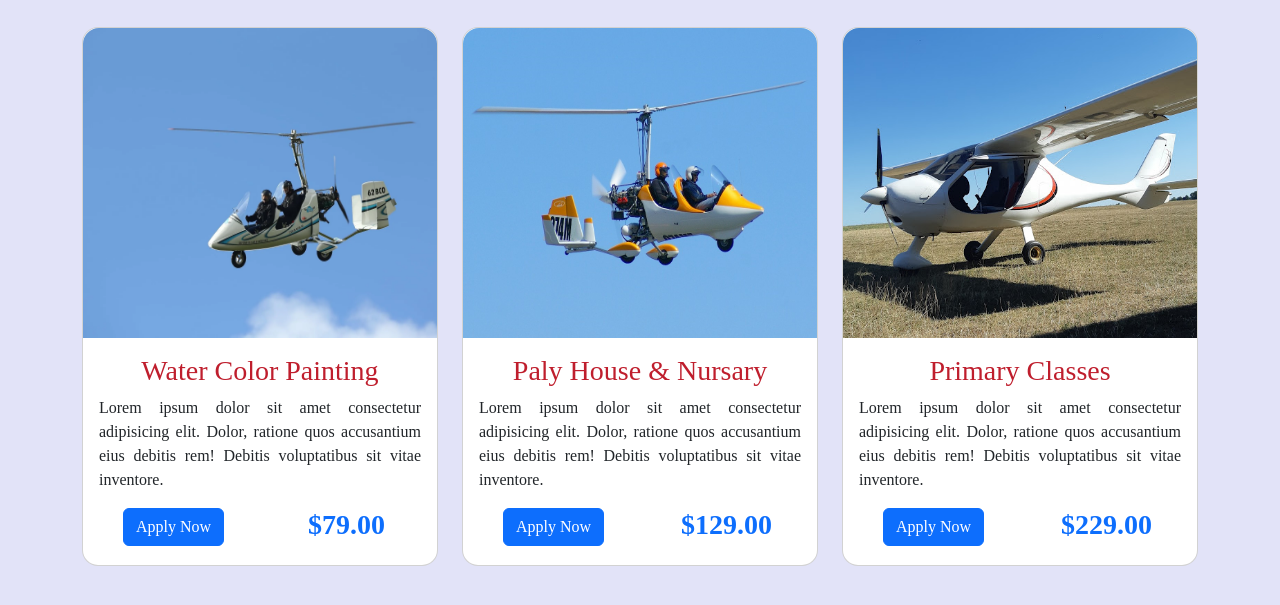
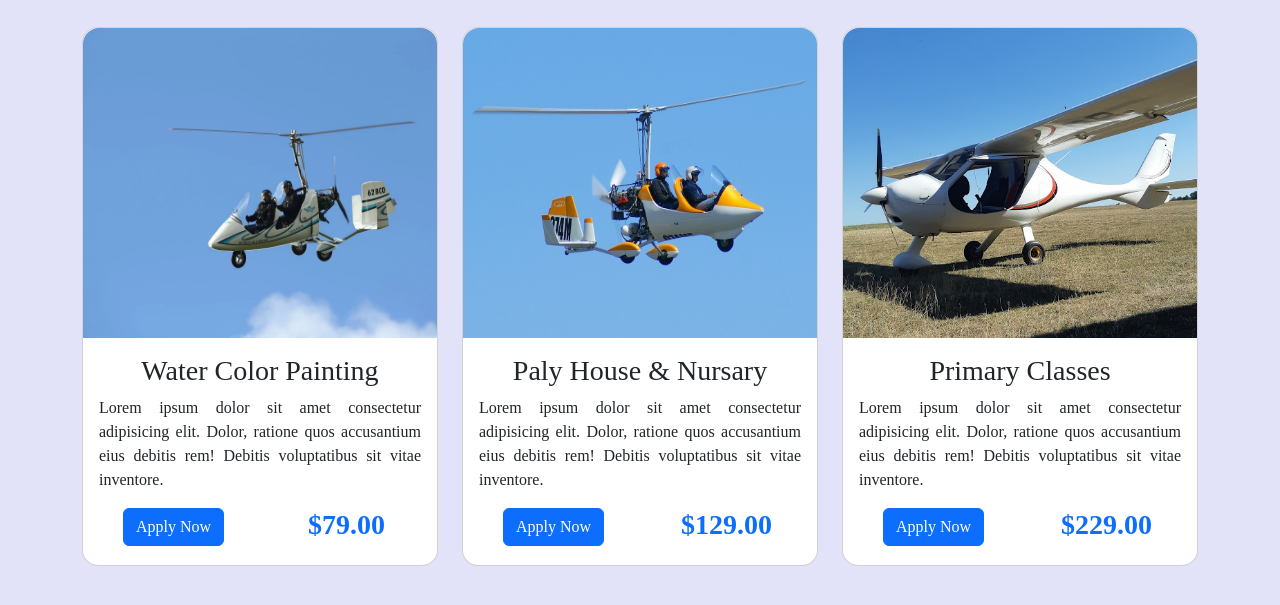
Before and after one commit to MatteoBaldinetti/ACF2L, a plain HTML site: page html/prix.html in a window 1280 px wide. Shown: the part 177-782 px from the top of the page. Drawn offline with nearby package versions, Linux system fonts and the light colour scheme; a web font is replaced by a local one.

Commit message:
Update main page

```diff
--- a/css/style.css
+++ b/css/style.css
@@ -23,7 +23,7 @@ input::placeholder, textarea::placeholder {
 }
 
 .red-color {
-    color: var(--red-color) !important;
+    color: var(--red-color);
 }
 
 img.center {
```
Also changed, not shown: index.html (+1 -1 lines).
